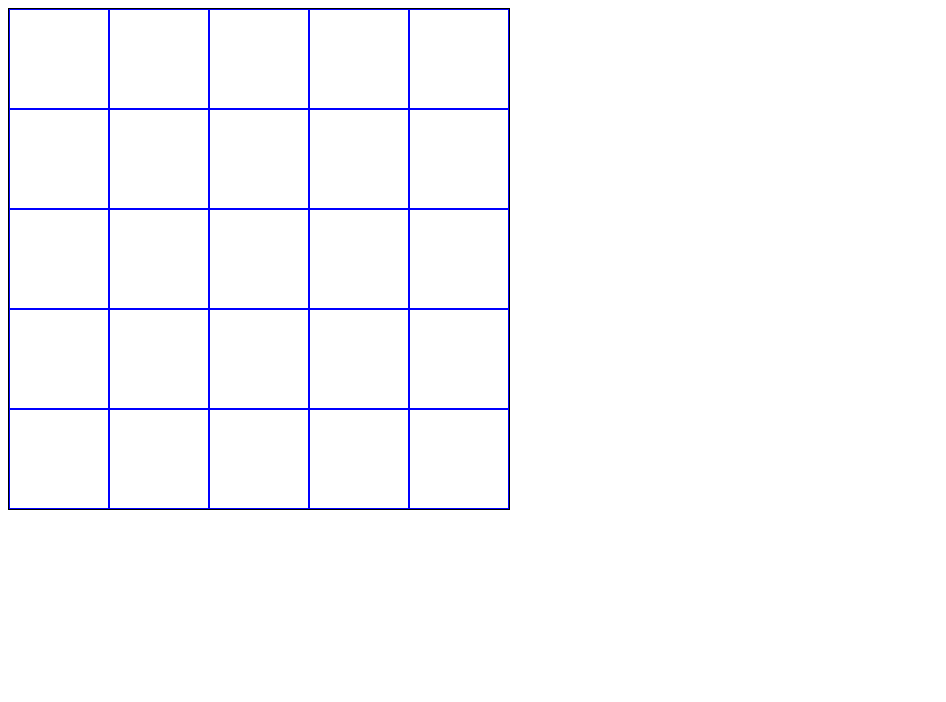
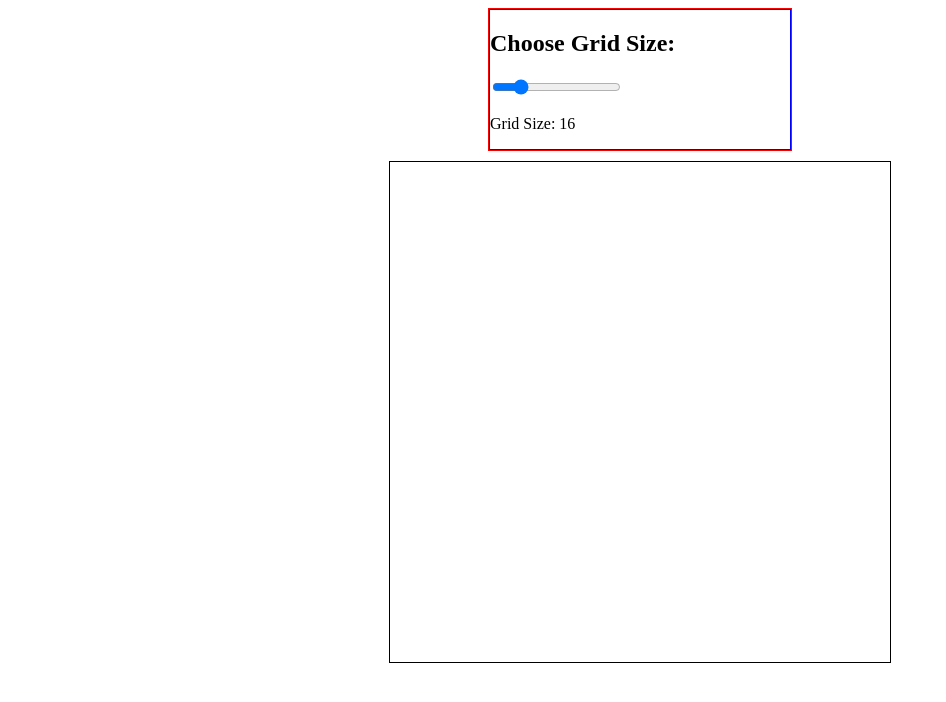
Before and after one commit to Yusef-H/etch_a_sketch, a plain HTML site: page index.html in a window 1280 px wide. Shown: the whole page, without its empty margins (0-946 px from the left). Drawn offline with Linux system fonts and the light colour scheme.

Commit message:
Add choose grid size functionality

```diff
--- a/code.js
+++ b/code.js
@@ -11,6 +11,9 @@ function createGridElements(size){
         squareElement.style.width = `${500/size}`;
         squareElement.style.height = `${500/size}`;
         squareElement.classList.add('grid-element');
+        squareElement.addEventListener('mouseover',()=>{
+            squareElement.classList.add('grid-element-hover');
+        })
         gridElements.push(squareElement);
     }
     return gridElements;
@@ -38,4 +41,28 @@ function createGrid(size){
 
 }
 
-createGrid(5);
+function getSizeInput(){
+    const slider = document.querySelector('.grid-size input');
+    const sizeElement = document.querySelector('.size');
+    sizeElement.textContent = slider.value;
+    slider.oninput = () => {
+        sizeElement.textContent = slider.value
+        handleGrid();
+    };
+    return slider.value;
+
+}
+
+function restartGrid(){
+    const gridContainer = document.querySelector('.grid-container');
+    while(gridContainer.hasChildNodes()){
+        gridContainer.removeChild(gridContainer.lastChild);
+    }
+}
+
+function handleGrid(){
+    restartGrid();
+    const sizeOfGrid = getSizeInput();
+    createGrid(sizeOfGrid);
+}
+handleGrid();
--- a/index.html
+++ b/index.html
@@ -9,6 +9,13 @@
     <script src="code.js" defer></script>
 </head>
 <body>
+    <div class="title">
+        <div class="grid-size">
+            <h2>Choose Grid Size:</h2>
+            <input type="range" min="1" max="80" value="16">
+            <p>Grid Size: <span class="size"></span></p>
+        </div>
+    </div>
     <div class="grid-container">
 
     </div>
--- a/styles.css
+++ b/styles.css
@@ -1,3 +1,27 @@
+body{
+    display: flex;
+    flex-direction: column;
+    justify-content: center;
+    align-items: center;
+    gap: 10px;
+}
+
+.title{
+    display: flex;
+    flex-direction: row;
+    justify-content: space-between;
+    align-items: center;
+    border: 1px solid red;
+}
+
+
+.grid-size{
+    flex-grow:1;
+    flex-shrink: 1;
+    flex-basis: 100px;
+    border: 1px solid blue;
+    width: 300px;
+}
 
 .grid-container{
     display: grid;
@@ -7,5 +31,9 @@
 }
 
 .grid-element{
-    border: 1px solid blue;
+
 }
+
+.grid-element-hover{
+    background-color: red;
+}
```
